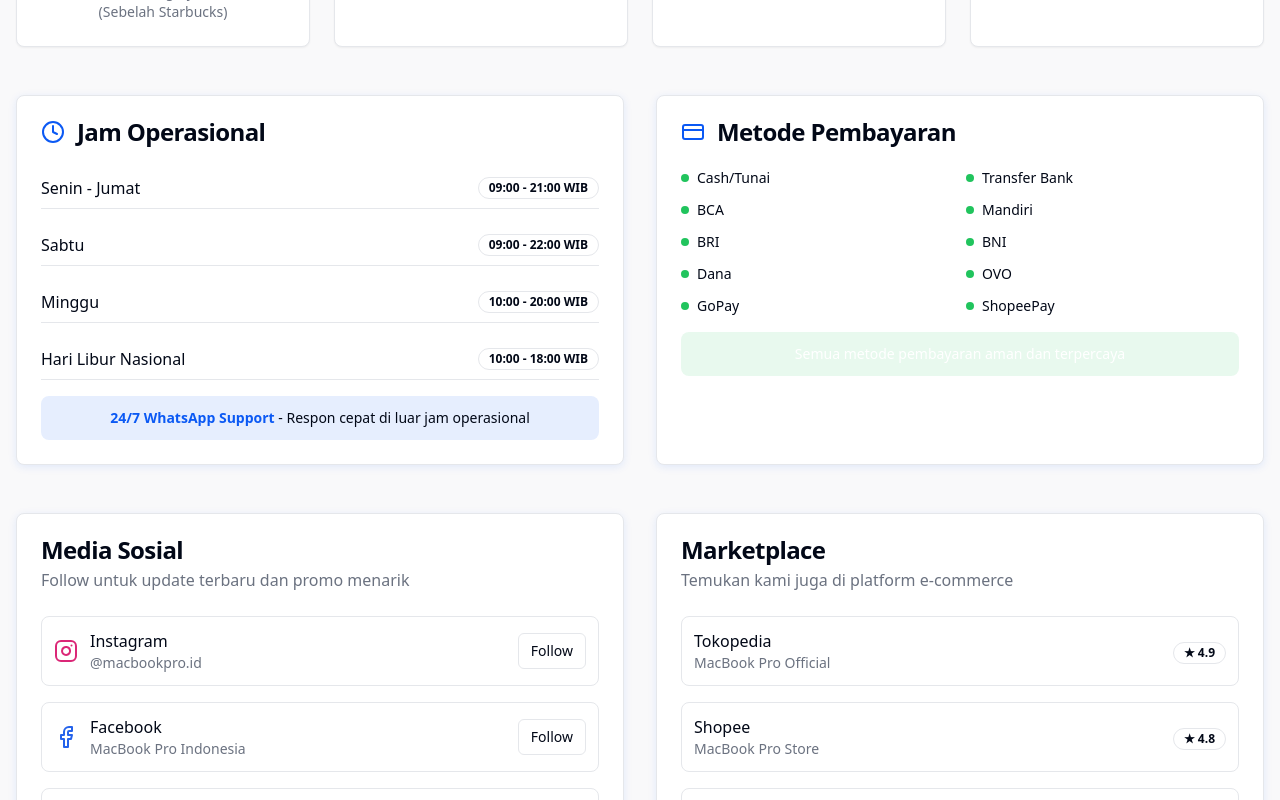
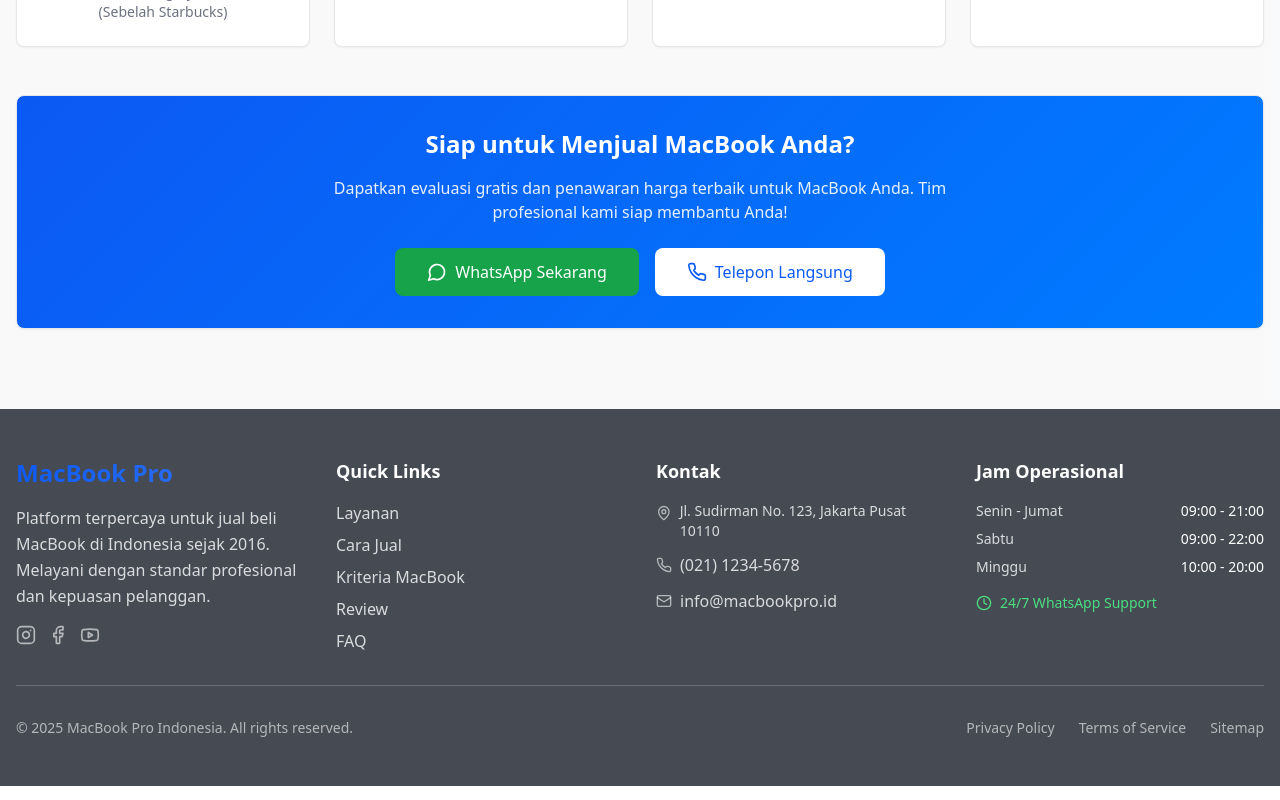
Before and after one commit to hanifaditama/web_coba, a React (Vite) app: page / in a window 1280 px wide. Shown: the part 9000-9800 px from the top of the page. Built offline with nearby package versions, Linux system fonts and the light colour scheme.

Commit message:
Remove contact and related sections
Remove contact, operating hours, payment methods, social media, and marketplace sections, keeping only a single contact section at the end.

```diff
--- a/src/components/ContactSection.tsx
+++ b/src/components/ContactSection.tsx
@@ -102,104 +102,6 @@ const ContactSection = () => {
           ))}
         </div>
 
-        <div className="grid lg:grid-cols-2 gap-8 mb-12">
-          {/* Operating Hours */}
-          <Card className="shadow-soft">
-            <CardHeader>
-              <div className="flex items-center space-x-3">
-                <Clock className="h-6 w-6 text-primary" />
-                <CardTitle>Jam Operasional</CardTitle>
-              </div>
-            </CardHeader>
-            <CardContent className="space-y-4">
-              {operatingHours.map((schedule, index) => (
-                <div key={index} className="flex justify-between items-center py-2 border-b last:border-b-0">
-                  <span className="font-medium">{schedule.day}</span>
-                  <Badge variant="outline">{schedule.hours}</Badge>
-                </div>
-              ))}
-              <div className="mt-4 p-3 bg-primary/10 rounded-lg">
-                <p className="text-sm text-center">
-                  <span className="font-semibold text-primary">24/7 WhatsApp Support</span> -
-                  Respon cepat di luar jam operasional
-                </p>
-              </div>
-            </CardContent>
-          </Card>
-
-          {/* Payment Methods */}
-          <Card className="shadow-soft">
-            <CardHeader>
-              <div className="flex items-center space-x-3">
-                <CreditCard className="h-6 w-6 text-primary" />
-                <CardTitle>Metode Pembayaran</CardTitle>
-              </div>
-            </CardHeader>
-            <CardContent>
-              <div className="grid grid-cols-2 gap-3">
-                {paymentMethods.map((method, index) => (
-                  <div key={index} className="flex items-center space-x-2">
-                    <div className="w-2 h-2 bg-success rounded-full"></div>
-                    <span className="text-sm">{method.name}</span>
-                  </div>
-                ))}
-              </div>
-              <div className="mt-4 p-3 bg-success/10 rounded-lg">
-                <p className="text-sm text-center text-success-foreground">
-                  Semua metode pembayaran aman dan terpercaya
-                </p>
-              </div>
-            </CardContent>
-          </Card>
-        </div>
-
-        <div className="grid lg:grid-cols-2 gap-8 mb-12">
-          {/* Social Media */}
-          <Card className="shadow-soft">
-            <CardHeader>
-              <CardTitle>Media Sosial</CardTitle>
-              <p className="text-muted-foreground">Follow untuk update terbaru dan promo menarik</p>
-            </CardHeader>
-            <CardContent className="space-y-4">
-              {socialMedia.map((social, index) => (
-                <div key={index} className="flex items-center justify-between p-3 border rounded-lg hover:shadow-soft transition-shadow">
-                  <div className="flex items-center space-x-3">
-                    <social.icon className={`h-6 w-6 ${social.color}`} />
-                    <div>
-                      <p className="font-medium">{social.name}</p>
-                      <p className="text-sm text-muted-foreground">{social.handle}</p>
-                    </div>
-                  </div>
-                  <Button variant="outline" size="sm">
-                    Follow
-                  </Button>
-                </div>
-              ))}
-            </CardContent>
-          </Card>
-
-          {/* Marketplace */}
-          <Card className="shadow-soft">
-            <CardHeader>
-              <CardTitle>Marketplace</CardTitle>
-              <p className="text-muted-foreground">Temukan kami juga di platform e-commerce</p>
-            </CardHeader>
-            <CardContent className="space-y-4">
-              {marketplaces.map((marketplace, index) => (
-                <div key={index} className="flex items-center justify-between p-3 border rounded-lg hover:shadow-soft transition-shadow">
-                  <div>
-                    <p className="font-medium">{marketplace.name}</p>
-                    <p className="text-sm text-muted-foreground">{marketplace.store}</p>
-                  </div>
-                  <div className="text-right">
-                    <Badge variant="outline">★ {marketplace.rating}</Badge>
-                  </div>
-                </div>
-              ))}
-            </CardContent>
-          </Card>
-        </div>
-
         {/* CTA Section */}
         <Card className="bg-gradient-hero text-white shadow-large">
           <CardContent className="p-8 text-center">
```
